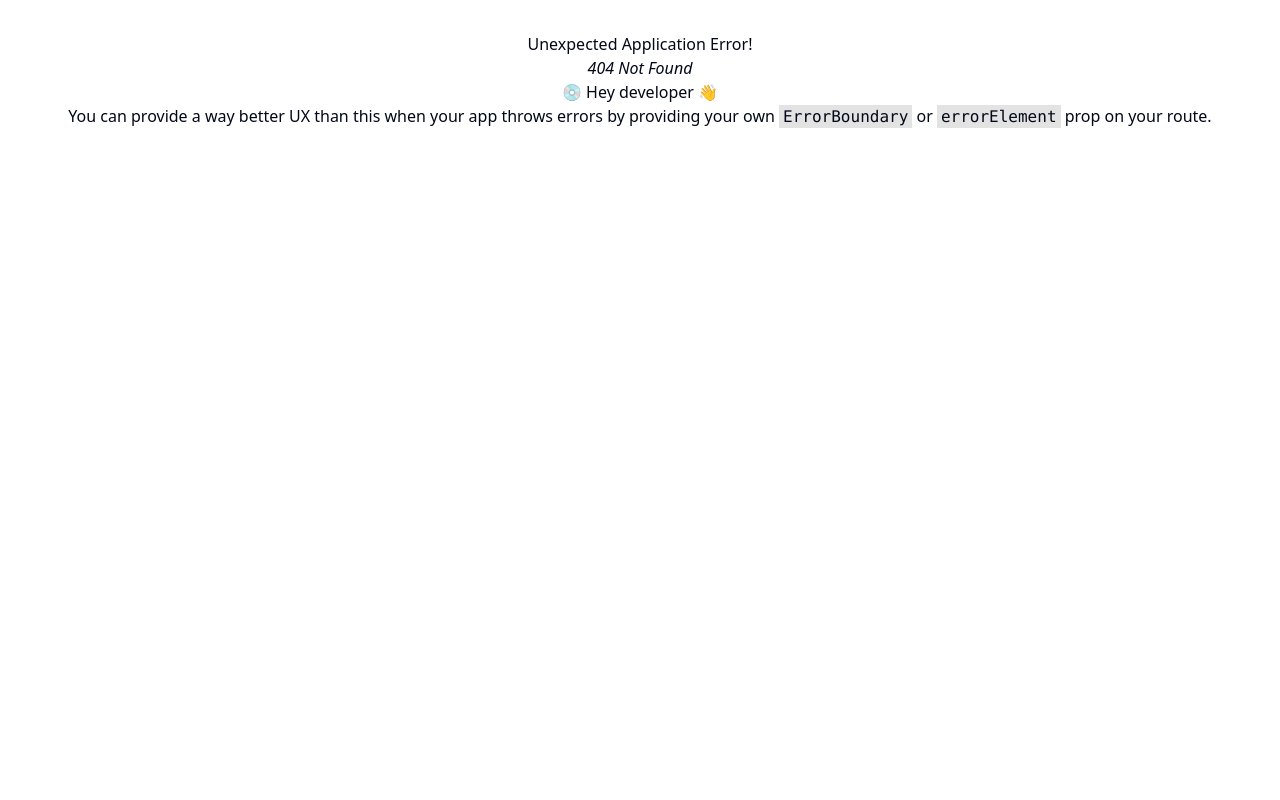
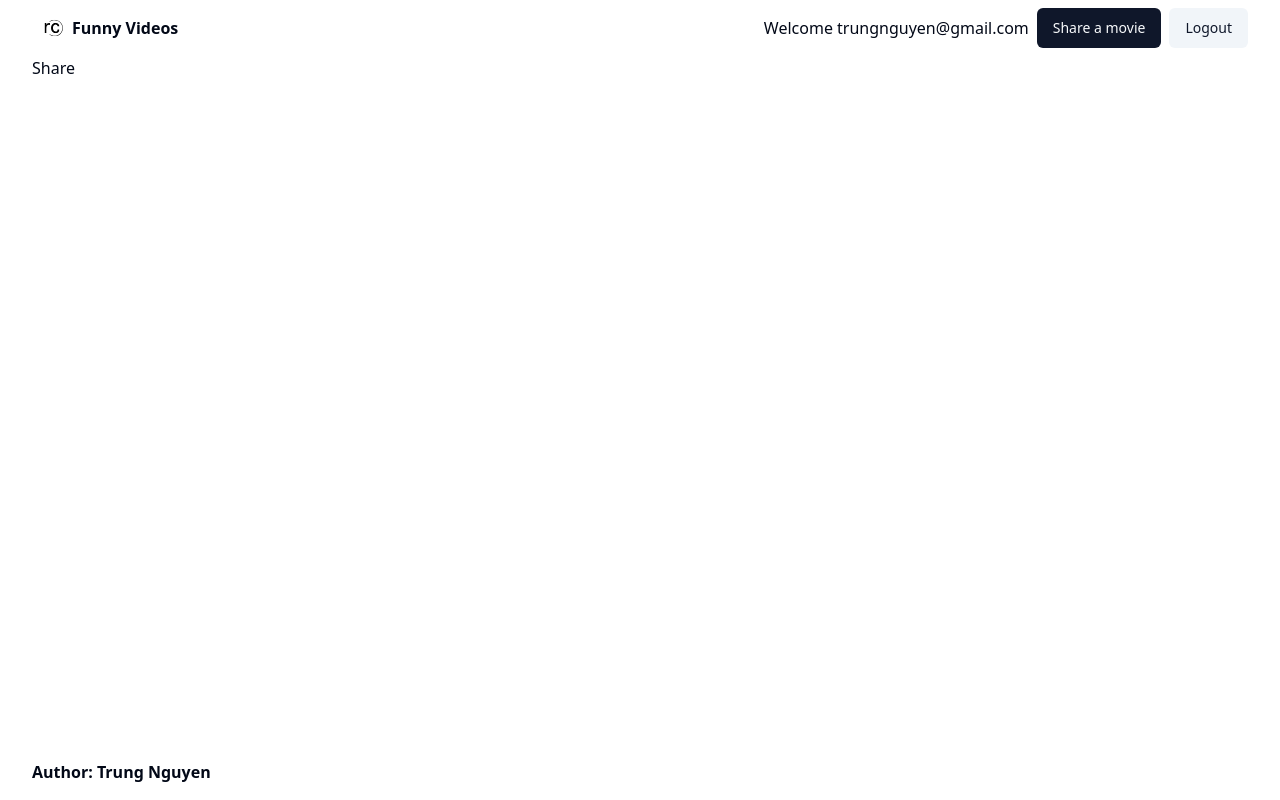
Before and after one commit to trungnd3/remitano-videos, a React (Vite) app in the folder client/: page /share in a window 1280 px wide. Before the commit this address had no page. Built offline with nearby package versions, Linux system fonts and the light colour scheme.

Commit message:
add layout

```diff
--- a/client/index.html
+++ b/client/index.html
@@ -5,7 +5,7 @@
   <meta charset="UTF-8" />
   <link rel="icon" type="image/svg+xml" href="/logo-color.svg" />
   <meta name="viewport" content="width=device-width, initial-scale=1.0" />
-  <title>Vite + React + TS</title>
+  <title>Funny Videos</title>
 </head>
 
 <body>
--- a/client/src/App.tsx
+++ b/client/src/App.tsx
@@ -1,9 +1,17 @@
-import { RouterProvider } from 'react-router-dom';
-import './App.css';
-import router from './router';
+import { Route, Routes } from 'react-router-dom';
+import Layout from './components/layout';
+import Home from './pages/Home';
+import Share from './pages/Share';
 
 function App() {
-  return <RouterProvider router={router} />;
+  return (
+    <Layout>
+      <Routes>
+        <Route path='/' element={<Home />} />
+        <Route path='/share' element={<Share />} />
+      </Routes>
+    </Layout>
+  );
 }
 
 export default App;
--- /dev/null
+++ b/client/src/components/layout/footer.tsx
@@ -0,0 +1,9 @@
+export default function Footer() {
+  return (
+    <footer className='w-full'>
+      <div className='container flex h-14 max-w-screen-2xl items-center'>
+        <span className='font-bold'>Author: Trung Nguyen</span>
+      </div>
+    </footer>
+  );
+}
--- /dev/null
+++ b/client/src/components/layout/header.tsx
@@ -0,0 +1,33 @@
+import { Link, useNavigate } from 'react-router-dom';
+
+import Navbar from './navbar';
+import { Button } from '@/components/ui/button';
+
+export default function Header() {
+  const navigate = useNavigate();
+
+  return (
+    <header className='sticky top-0 w-full'>
+      <div className='container flex h-14 max-w-screen-2xl items-center'>
+        <div className='mr-4 hidden md:flex'>
+          <Link to='/' className='flex items-center justify-start'>
+            <img src='/logo-black.svg' alt='Logo' className='w-10 h-10' />
+            <span className='hidden font-bold sm:inline-block'>
+              Funny Videos
+            </span>
+          </Link>
+          <Navbar />
+        </div>
+        <div className='flex flex-1 items-center justify-between space-x-2 md:justify-end'>
+          <p>Welcome trungnguyen@gmail.com</p>
+          <Button variant='default' onClick={() => navigate('/share')}>
+            Share a movie
+          </Button>
+          <Button variant='secondary' className=''>
+            Logout
+          </Button>
+        </div>
+      </div>
+    </header>
+  );
+}
--- /dev/null
+++ b/client/src/components/layout/index.tsx
@@ -0,0 +1,19 @@
+import React from 'react';
+import Footer from './footer';
+import Header from './header';
+
+export default function Layout({
+  children,
+}: Readonly<{
+  children: React.ReactNode;
+}>) {
+  return (
+    <div className='relative flex min-h-screen flex-col bg-background'>
+      <Header />
+      <main className='flex-1'>
+        <div className='container'>{children}</div>
+      </main>
+      <Footer />
+    </div>
+  );
+}
--- /dev/null
+++ b/client/src/components/layout/navbar.tsx
@@ -0,0 +1,3 @@
+export default function Navbar() {
+  return <nav></nav>;
+}
--- a/client/src/main.tsx
+++ b/client/src/main.tsx
@@ -3,9 +3,12 @@ import ReactDOM from 'react-dom/client';
 
 import App from './App';
 import './index.css';
+import { BrowserRouter } from 'react-router-dom';
 
 ReactDOM.createRoot(document.getElementById('root')!).render(
   <React.StrictMode>
-    <App />
+    <BrowserRouter>
+      <App />
+    </BrowserRouter>
   </React.StrictMode>
 );
--- /dev/null
+++ b/client/src/pages/Share.tsx
@@ -0,0 +1,3 @@
+export default function Share() {
+  return <div>Share</div>;
+}
```
Also changed, not shown: client/src/index.css (line endings or trailing spaces).
